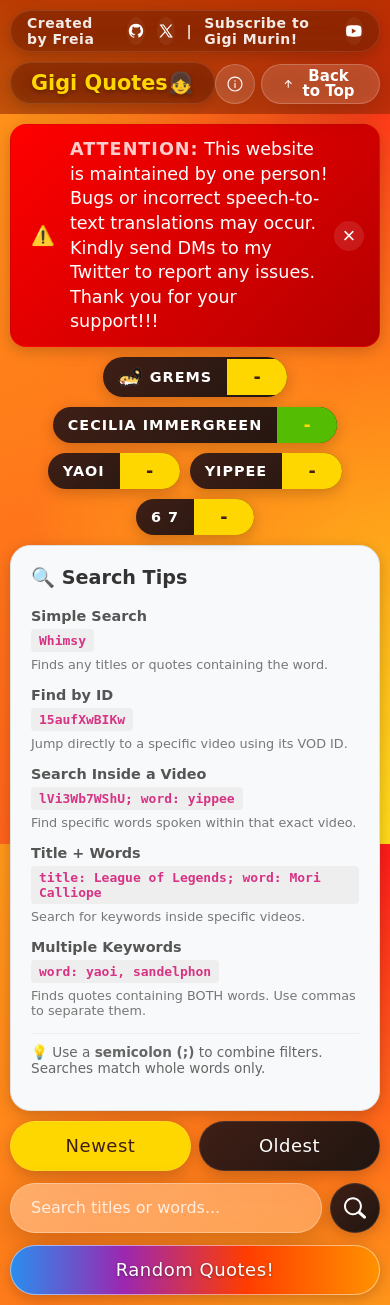
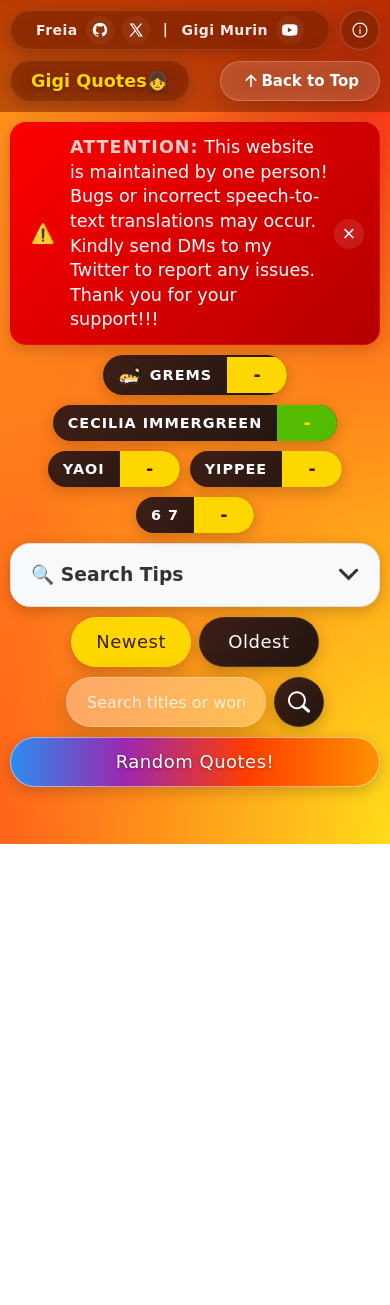
Before and after one commit to sherman0611/GigiQuotes, a Flask app: page / in a window 390 px wide. After the commit the page ends 844 px from the top, so only its background shows below. Run offline with Flask 3, Linux system fonts and the light colour scheme; data that the repository does not hold is empty; some libraries are stand-ins or nearby versions.

Commit message:
ui update

```diff
--- a/static/css/index.css
+++ b/static/css/index.css
@@ -159,7 +159,6 @@ main {
     border-bottom-right-radius: inherit;
 }
 
-/* The floating heart (Scoped to the cece theme) */
 [data-theme="cece"]:hover::after {
     content: '❤️';
     position: absolute;
@@ -190,12 +189,33 @@ main {
     padding: 20px;
     font-family: var(--comic-font);
     box-shadow: 0 4px 15px rgba(0, 0, 0, 0.2);
+    transition: border-radius 0.3s ease-in-out, background-color 0.3s ease;
+    overflow: hidden;
 }
 
-.search-guide h3 {
-    margin-top: 0;
+.guide-header {
+    display: flex;
+    justify-content: space-between;
+    align-items: center;
+    cursor: pointer;
+    width: 100%;
+}
+
+.guide-header h3 {
     color: #333;
-    font-size: 1.2rem;
+    margin: 0;
+    display: flex;
+    align-items: center;
+    gap: 8px;
+}
+
+.arrow-down-icon {
+    display: none;
+    height: 20px;
+    width: 20px;
+    fill: #333;
+    transition: transform 0.3s cubic-bezier(0.175, 0.885, 0.32, 1.275);
+    flex-shrink: 0;
 }
 
 .guide-grid {
@@ -246,6 +266,7 @@ main {
     margin-top: var(--dynamic-margin);;
     margin-bottom: var(--dynamic-margin);;
     width: 100%;
+    flex-wrap: wrap;
 }
 
 .sort-container {
@@ -357,6 +378,7 @@ main {
     display: flex;
     gap: 10px;
     align-items: center;
+    flex-wrap: nowrap;
 }
 
 .search-input {
@@ -999,14 +1021,15 @@ main {
     .search-input {
         flex-grow: 1;
         width: 0 !important;
-        min-width: 0;
         font-size: 16px;
+        width: 100%;
+        min-width: 200px;
     }
 
     .controls-row {
-        flex-direction: column;
-        gap: 12px;
-        align-items: stretch;
+        flex-direction: row;
+        flex-wrap: wrap;
+        justify-content: center;
     }
 
     .sort-container {
@@ -1056,4 +1079,57 @@ main {
     .quote-text-container:hover {
         transform: none;
     }
+
+    .grid {
+        display: flex;
+        flex-direction: column;
+    }
+
+    .card {
+        display: flex;
+        align-items: stretch;
+    }
+
+    .card img {
+        width: 160px;
+        height: 100%;
+        object-fit: cover;
+    }
+
+    .card-content {
+        padding: 12px;
+        flex: 1;
+        display: flex;
+        flex-direction: column;
+        justify-content: center;
+        min-width: 0;
+    }
+
+    .card h3 {
+        font-size: 0.9rem;
+        margin-bottom: 10px;
+        -webkit-line-clamp: 2;
+    }
+
+    .video-date {
+        font-size: 0.7rem;
+    }
+
+    .arrow-down-icon {
+        display: block;
+    }
+
+    .guide-collapsible-content {
+        max-height: 0;
+        overflow: hidden;
+        transition: max-height 0.3s ease-out;
+    }
+
+    .search-guide.active .guide-collapsible-content {
+        max-height: 1000px;
+    }
+
+    .search-guide.active .arrow-down-icon {
+        transform: rotate(180deg);
+    }
 }
--- a/static/css/styles.css
+++ b/static/css/styles.css
@@ -34,6 +34,10 @@ body {
 
 /* Navbar Base Styles */
 .top-bar {
+    left: 0;
+    right: 0;
+    margin: 0;
+
     background: linear-gradient(to bottom,
             rgba(180, 50, 0, 0.9) 0%,
             rgba(150, 40, 0, 0.6) 100%,
@@ -57,10 +61,27 @@ body {
     margin: 0 auto;
 }
 
+.top-bar-left {
+    display: flex;
+    align-items: center;
+    gap: 10px;
+}
+
+.separator {
+    display: flex;
+    align-items: center;
+    height: 100%;
+    color: rgba(255, 255, 255, 0.4);
+    font-weight: normal;
+    margin-bottom: 2px;
+    padding: 0 5px;
+    user-select: none;
+}
+
 .creator-group {
     display: flex;
     align-items: center;
-    gap: 12px;
+    gap: 10px;
     justify-self: start;
 
     height: 40px;
@@ -93,6 +114,7 @@ body {
     background: rgba(255, 255, 255, 0.05);
     transition: all 0.3s cubic-bezier(0.175, 0.885, 0.32, 1.275);
     text-decoration: none;
+    flex-shrink: 0;
 }
 
 .social-btn:hover {
@@ -155,7 +177,6 @@ body {
     display: inline-flex;
     align-items: center;
     justify-content: center;
-    gap: 4px;
 
     height: 40px;
     padding: 0 20px;
@@ -191,7 +212,7 @@ body {
     transform: scale(0.95);
 }
 
-.top-bar-btn-group {
+.top-bar-right {
     display: flex;
     align-items: center;
     gap: 10px;
@@ -202,7 +223,30 @@ body {
     display: flex;
     align-items: center;
     justify-content: center;
-    padding: 5px 10px;
+
+    height: 40px;
+    width: 40px;
+    min-width: 40px;
+    flex-shrink: 0;
+
+    background: rgba(0, 0, 0, 0.2);
+    backdrop-filter: blur(10px);
+    -webkit-backdrop-filter: blur(10px);
+
+    border: 1px solid rgba(255, 255, 255, 0.2);
+    border-radius: 50px;
+    transition: all 0.3s cubic-bezier(0.175, 0.885, 0.32, 1.275);
+    box-shadow: 0 8px 32px 0 rgba(0, 0, 0, 0.2);
+}
+
+.info-btn:hover {
+    transform: scale(1.1);
+    background: var(--accent-color);
+    box-shadow: 0 10px 20px rgba(255, 215, 0, 0.3);
+}
+
+.info-btn:active {
+    transform: scale(0.95);
 }
 
 #scroll-sentinel {
@@ -404,49 +448,6 @@ body {
     100% { transform: rotate(360deg); }
 }
 
-@media (max-width: 800px) {
-    main {
-        padding: 0 10px !important;
-        margin-top: 10px !important;
-    }
-
-    .modal-content {
-        margin-left: 10px;
-        margin-right: 10px;
-    }
-
-    .top-bar {
-        top: -55px;
-        padding: 10px 10px !important;
-    }
-
-    .top-bar-content {
-        display: grid;
-        grid-template-columns: 1fr 1fr;
-        grid-template-rows: auto auto;
-    }
-
-    /* Keep row 1 (Home & Back to Top) at the bottom of the sticky container
-       so they remain visible when the top is tucked away */
-    .home-button,
-    .top-bar-btn-group {
-        grid-row: 2;
-        align-self: end;
-        margin-top: 10px;
-        gap: 6px !important;
-    }
-
-    /* Move Creator Group to row 1 so it scrolls away first */
-    .creator-group {
-        grid-column: 1 / span 2;
-        grid-row: 1;
-        justify-self: center;
-        opacity: 1;
-        transition: opacity 0.2s ease;
-        margin: 0px !important;
-    }
-}
-
 .info-content {
     background: rgba(255, 255, 255, 0.05);
     border-radius: 16px;
@@ -478,3 +479,85 @@ body {
     fill: currentColor;
     display: block;
 }
+
+@media (max-width: 800px) {
+    main {
+        padding: 0 10px !important;
+        margin-top: 10px !important;
+    }
+
+    .modal-content {
+        margin-left: 10px;
+        margin-right: 10px;
+    }
+
+    .top-bar {
+        top: -55px;
+        padding: 10px !important;
+        transition: transform 0.3s ease;
+    }
+
+    .top-bar-content {
+        display: grid;
+        grid-template-areas:
+            "topleft topleft"
+            "home backtop";
+        grid-template-columns: 1fr 1fr;
+        gap: 10px;
+        width: 100%;
+    }
+
+    .creator-group {
+        width: 100%;
+        max-width: 100%;
+        justify-content: center;
+        box-sizing: border-box;
+    }
+
+    .top-bar-left {
+        grid-area: topleft;
+        display: flex;
+        justify-content: center;
+        width: 100%;
+        transition: opacity 0.3s ease;
+    }
+
+    .home-button {
+        grid-area: home;
+        justify-self: start;
+        font-size: 1.1rem;
+        width: auto;
+    }
+
+    .top-bar-right {
+        grid-area: backtop;
+        justify-self: end;
+    }
+
+    .scrolled-past .top-bar-left {
+        opacity: 0;
+        pointer-events: none;
+    }
+
+    .details-page .top-bar-left,
+    .details-page .top-bar-right {
+        display: none !important;
+    }
+
+    .details-page .top-bar-content {
+        display: flex;
+        justify-content: center;
+        grid-template-columns: none;
+    }
+}
+
+@media (max-width: 1024px) {
+    .desktop-text {
+        display: none;
+    }
+
+    .creator-group {
+        padding: 0 12px;
+        gap: 8px;
+    }
+}
--- a/templates/index.html
+++ b/templates/index.html
@@ -6,8 +6,8 @@
     <meta name="viewport" content="width=device-width, initial-scale=1.0">
     <title>Gigi Quotes👧 - Look Up & Find Quotes!</title>
     <link rel="icon" type="image/png" href="../static/assets/main-icon.png">
-    <link rel="stylesheet" href="../static/css/styles.css?v=1.3">
-    <link rel="stylesheet" href="../static/css/index.css?v=1.2">
+    <link rel="stylesheet" href="../static/css/styles.css?v=1.4">
+    <link rel="stylesheet" href="../static/css/index.css?v=1.3">
 </head>
 
 <body class="loading-locked">
@@ -65,8 +65,15 @@
             </a>
         </div>
 
-        <div class="search-guide">
+        <div class="search-guide" id="searchGuide">
+            <div class="guide-header" onclick="toggleSearchTips()">
                 <h3>🔍 Search Tips</h3>
+                <svg class="arrow-down-icon" viewBox="0 0 32 32">
+                    <path d="M29.994,10.183L15.363,24.812L0.733,10.184c-0.977-0.978-0.977-2.561,0-3.536c0.977-0.977,2.559-0.976,3.536,0
+                            l11.095,11.093L26.461,6.647c0.977-0.976,2.559-0.976,3.535,0C30.971,7.624,30.971,9.206,29.994,10.183z" />
+                </svg>
+            </div>
+            <div class="guide-collapsible-content">
                 <div class="guide-grid">
                     <div class="guide-item">
                         <strong>Simple Search</strong>
@@ -96,6 +103,7 @@
                 </div>
                 <p class="guide-note">💡 Use a <strong>semicolon (;)</strong> to combine filters. Searches match whole words
                     only.</p>
+            </div>
         </div>
 
         <div class="controls-row">
@@ -193,18 +201,6 @@
             </div>
             {% endif %}
         </div>
-
-        <div id="sixseven" class="easter-egg-hidden">
-            <img src="../static/assets/sixseven.png" alt="6 7 Easter Egg">
-        </div>
-
-        <div id="jump" class="easter-egg-hidden">
-            <img src="../static/assets/jump.png" alt="Jump Easter Egg">
-        </div>
-
-        <div id="pregnant" class="easter-egg-hidden">
-            <img src="../static/assets/pregnant.png" alt="Pregnant Easter Egg">
-        </div>
     </main>
 
     <script>
--- a/templates/navbar.html
+++ b/templates/navbar.html
@@ -1,24 +1,26 @@
 <header class="top-bar">
     <div class="top-bar-content">
+        <div class="top-bar-left">
             <div class="creator-group">
-            <span>Created by Freia</span>
+                <span><span class="desktop-text">Created by </span>Freia</span>
                 <a href="https://github.com/sherman0611/GigiQuotes" target="_blank" class="social-btn">
                     <img src="../static/assets/github-icon.svg" alt="GitHub" class="icon">
                 </a>
                 <a href="https://x.com/freia_000" target="_blank" class="social-btn">
                     <img src="../static/assets/twitter-icon.svg" alt="Twitter" class="icon">
                 </a>
-            <span>|</span>
-            <span>Subscribe to Gigi Murin!</span>
+                <span class="separator">|</span>
+                <span><span class="desktop-text">Subscribe to </span>Gigi Murin<span class="desktop-text">!</span></span>
                 <a href="https://www.youtube.com/@holoen_gigimurin" target="_blank" class="social-btn">
                     <img src="../static/assets/youtube-icon.svg" alt="YouTube" class="icon">
                 </a>
             </div>
-        <a href="/" class="home-button">Gigi Quotes👧</a>
-        <div class="top-bar-btn-group">
-            <button onclick="toggleInfo()" class="top-bar-btn info-btn">
+            <button onclick="toggleInfo()" class="info-btn">
                 <img src="../static/assets/info-icon.svg" alt="Info" class="icon">
             </button>
+        </div>
+        <a href="/" class="home-button">Gigi Quotes👧</a>
+        <div class="top-bar-right">
             <button onclick="scrollToTop()" class="top-bar-btn">
                 <svg class="play-icon" id="up" viewBox="0 0 24 24">
                     <path d="M13 19V7.83L17.59 12.42L19 11L12 4L5 11L6.41 12.41L11 7.83V19H13Z" />
```
Also changed, not shown: data_process.py (deleted, +0 -76 lines), static/css/details.css (+101 -12 lines), static/js/index.js (+46 -25 lines), templates/details.html (+4 -3 lines), static/assets/arrow-down.svg (added), 2 other files. Lines whose indentation alone changed are shown as unchanged.
